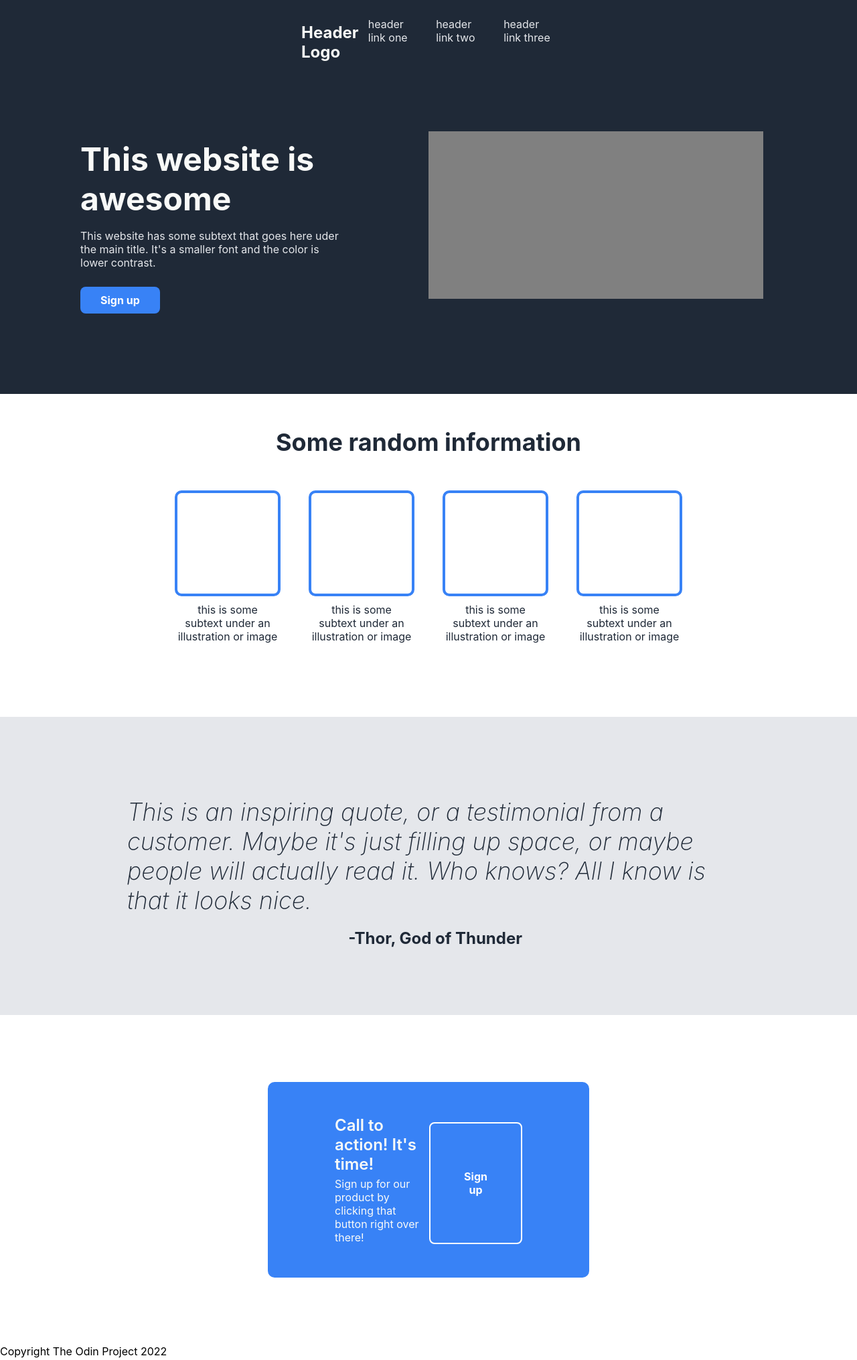
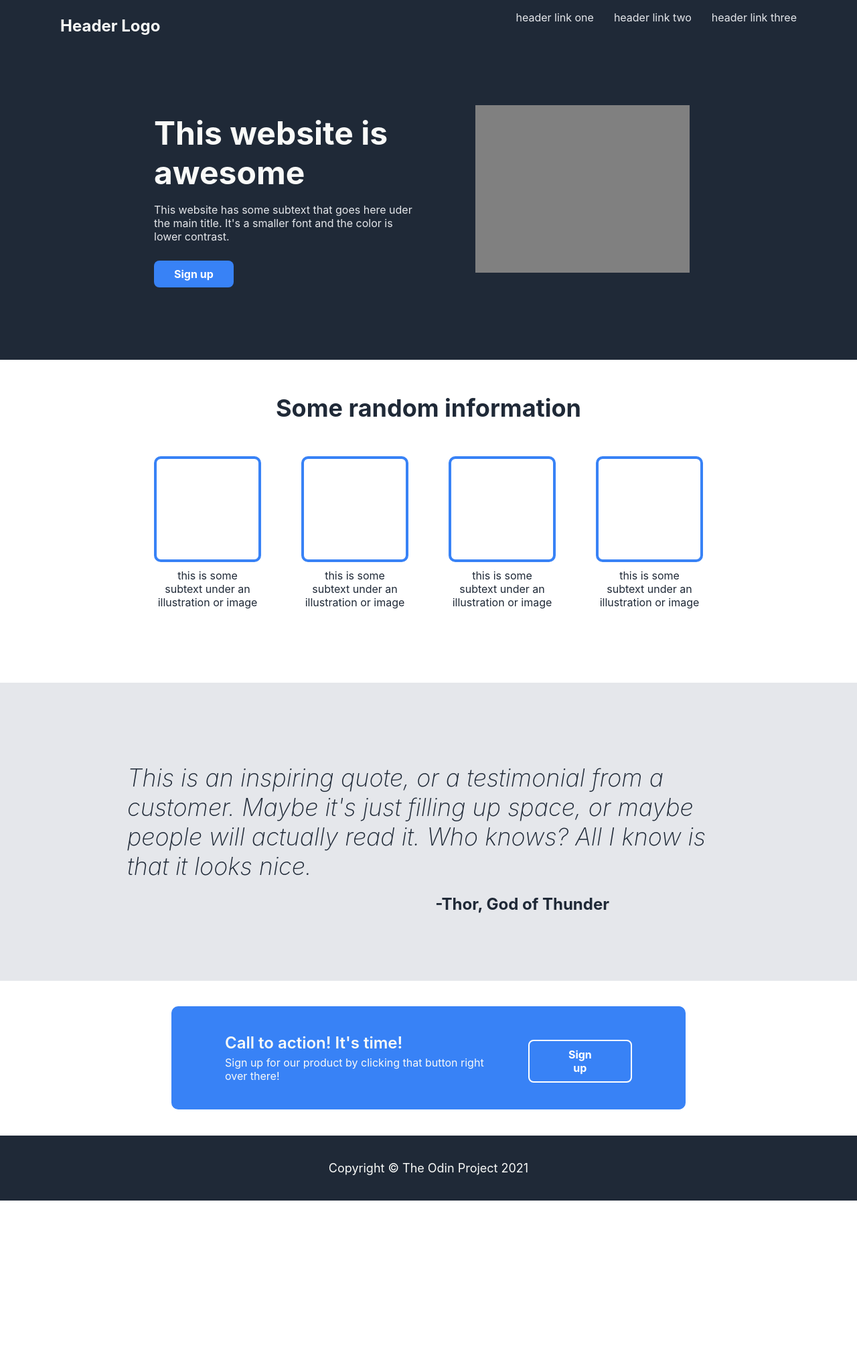
Before and after one commit to itsechi/landing-page, a plain HTML site: page index.html in a window 1280 px wide. Shown: the whole page at 67% size. After the commit the page ends 1792 px from the top, so only its background shows below. Drawn offline with Linux system fonts and the light colour scheme.

Commit message:
Edit styles.css for better scaling

```diff
--- a/index.html
+++ b/index.html
@@ -4,7 +4,7 @@
         <meta charset="utf-8">
         <meta name="viewport" content="width=device-width, initial-scale=1.0">
         <link rel="stylesheet" href="styles.css">
-        <title>Spongebob Fansite</title>
+        <title>Landing Page</title>
     </head>
 
     <body>
@@ -51,7 +51,7 @@
                 <button>Sign up</button>
         </div>
         <footer>
-            <p>Copyright The Odin Project 2022</p>
+            <p>Copyright © The Odin Project 2021</p>
         </footer>
     </body>
 </html>
--- a/styles.css
+++ b/styles.css
@@ -2,6 +2,7 @@ body {
     font-family:-apple-system, BlinkMacSystemFont, "Segoe UI", Roboto, Oxygen,
     Ubuntu, Cantarell, "Open Sans", "Helvetica Neue", sans-serif;
     margin: 0;
+    padding: 0;
 }
 
 /* first section */
@@ -9,6 +10,8 @@ body {
 .header {
     display: flex;
     justify-content: space-between;
+    max-width: 1100px;
+    margin: 0 auto;
 }
 
 .links {
@@ -19,26 +22,27 @@ body {
 .hero {
     color: #e5e7eb;
     background-color: #1f2937;
-    padding: 450px;
-    padding-top: 10px;
-    padding-bottom: 120px;
 }
 
 .hero-main {
     display: flex;
     justify-content: center;
-    gap: 100px;
     padding-top: 60px;
+    max-width: 1200px;
+    margin: 0 auto;
+    gap: 60px;
+    height: 400px;
 }
 
 .hero-left {
-    min-width: 400px;
+    max-width: 400px;
 }
 
 h1 {
     font-size: 48px;
     color: #f9faf8;
     margin-bottom: 0;
+
 }
 
 h3 {
@@ -48,9 +52,10 @@ h3 {
 
 .img_hero {
     background-color: grey;
-    width: 500px;
+    width: 25vw;
     height: 250px;
     margin: 20px;
+
 }
 
 .hero-left button {
@@ -72,14 +77,14 @@ h3 {
     display: flex;
     flex-direction: row;
     justify-content: center;
-    gap: 10px;
+    gap: 30px;
     margin-bottom: 100px;
     color: #1f2937;
 }
 
 .img_info {
     height: 150px;
-    width: 150px;
+    width: 80%;
     border: 4px solid #3882f6;
     border-radius: 10px;
 }
@@ -129,22 +134,24 @@ quote {
 cite {
     display: flex;
     align-self: flex-end;
-    padding-right: 400px;
     font-size: 24px;
     font-style: normal;
     font-weight: bold;
+    margin-right: 25%;
 }
+
 
 /* forth section */
 
 .callaction {
     background-color: #3882f6;
-    margin: 100px 400px;
-    padding: 50px 100px;
+    margin: 3% 20%;
+    padding: 40px 80px;
     display: flex;
     justify-content: space-between;
     border-radius: 10px;
     color: #f9faf8;
+    gap: 40px;
 }
 
 h4 {
@@ -170,3 +177,14 @@ button {
     border-radius: 8px;
     margin-top: 10px;
 }
+
+/* footer */
+
+footer {
+    background-color: #1f2937;
+    font-size: 18px;
+    color: #f9faf8;
+    text-align: center;
+    margin: 0;
+    padding: 20px;
+}
```
